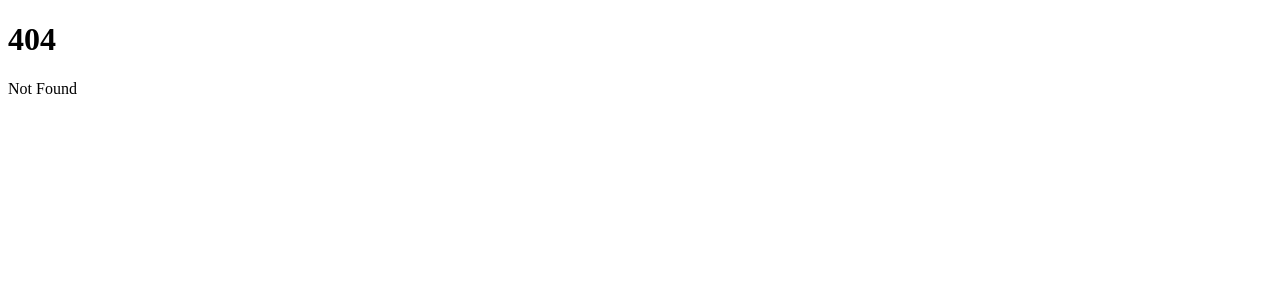
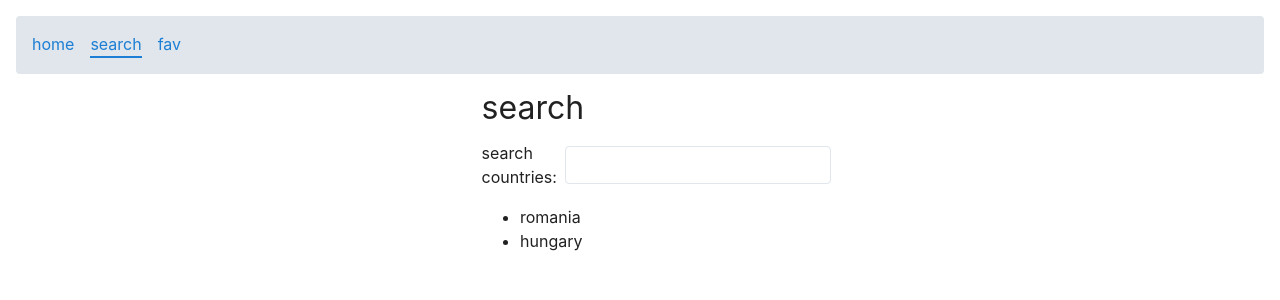
Before and after one commit to Hornflakes/sveltekit-poc, a SvelteKit app: page /search in a window 1280 px wide. Before the commit this address had no page. Shown: the top 300 px of the page. Built offline with nearby package versions, Linux system fonts and the light colour scheme.

Commit message:
feat: universal load function

```diff
--- a/src/app.html
+++ b/src/app.html
@@ -5,7 +5,255 @@
         <link rel="icon" href="%sveltekit.assets%/favicon.png" />
         <meta name="viewport" content="width=device-width" />
         %sveltekit.head%
+
+        <style>
+            body {
+                --bg-1: hsl(0, 0%, 100%);
+                --bg-2: hsl(206, 20%, 90%);
+                --bg-3: hsl(206, 20%, 80%);
+                --fg-1: hsl(0, 0%, 13%);
+                --fg-2: hsl(0, 0%, 20%);
+                --fg-2: hsl(0, 0%, 30%);
+                --link: hsl(208, 77%, 47%);
+                --link-hover: hsl(208, 77%, 55%);
+                --link-active: hsl(208, 77%, 40%);
+                --border-radius: 4px;
+                --font: -apple-system, BlinkMacSystemFont, 'Segoe UI', Roboto, Oxygen, Ubuntu,
+                    Cantarell, 'Open Sans', 'Helvetica Neue', sans-serif;
+                --font-mono: ui-monospace, 'Cascadia Code', 'Source Code Pro', Menlo, Consolas,
+                    'DejaVu Sans Mono', monospace;
+                background: var(--bg-1);
+                color: var(--fg-1);
+                font-family: var(--font);
+                line-height: 1.5;
+                margin: 1rem;
+                height: calc(100vh - 2rem);
+            }
+
+            h1,
+            h2,
+            h3,
+            h4,
+            h5,
+            h6 {
+                font-weight: normal;
+                font-variant-numeric: tabular-nums;
+                line-height: 1.1;
+            }
+
+            :is(h1, h2, h3, h4, h5, h6, p) {
+                margin: 1rem 0.1rem;
+            }
+
+            label {
+                margin: 0.5rem 0.1rem;
+            }
+
+            :is(h1, h2, h3, h4, h5, h6, p, label):first-child {
+                margin-top: 0;
+            }
+
+            :is(h1, h2, h3, h4, h5, h6, p, label):last-child {
+                margin-bottom: 0;
+            }
+
+            a {
+                color: var(--link);
+            }
+
+            a:hover {
+                color: var(--link-hover);
+            }
+
+            a:active {
+                color: var(--link-active);
+            }
+
+            label {
+                display: flex;
+                gap: 0.5rem;
+                align-items: center;
+            }
+
+            label input {
+                margin: 0;
+            }
+
+            button,
+            input,
+            select {
+                font-family: inherit;
+                font-size: inherit;
+            }
+
+            button {
+                background: var(--link);
+                color: var(--bg-1);
+                padding: 0.5rem 1rem;
+                border: none;
+                border-radius: var(--border-radius);
+            }
+
+            button:hover {
+                background: var(--link-hover);
+            }
+
+            button:active {
+                background: var(--link-active);
+            }
+
+            :is(button, button:hover, button:active):disabled {
+                background: var(--link);
+                filter: grayscale(1);
+                opacity: 0.4;
+            }
+
+            input,
+            textarea,
+            select {
+                padding: 0.5rem;
+                border: 1px solid var(--bg-2);
+                border-radius: var(--border-radius);
+                box-sizing: border-box;
+            }
+
+            input,
+            textarea {
+                background: var(--bg-1);
+            }
+
+            select:not([multiple]) {
+                background: var(--bg-2);
+            }
+
+            textarea {
+                font-family: var(--font-mono);
+                font-size: 0.9rem;
+            }
+
+            form {
+                display: flex;
+                flex-direction: column;
+                gap: 1rem;
+                align-items: baseline;
+            }
+
+            ul:has(li):has(form) {
+                list-style: none;
+                padding: 0;
+            }
+
+            li form {
+                flex-direction: row;
+                gap: 0.5rem;
+                margin: 0.5rem 0;
+            }
+
+            nav {
+                position: relative;
+                display: flex;
+                gap: 1em;
+                padding: 1em;
+                background: var(--bg-2);
+                z-index: 2;
+                margin: 0 0 1em 0;
+                border-radius: var(--border-radius);
+            }
+
+            nav a {
+                text-decoration: none;
+            }
+
+            nav a[aria-current='true'] {
+                border-bottom: 2px solid;
+            }
+
+            ul:has(form) {
+                list-style: none;
+                padding: 0;
+            }
+
+            progress {
+                margin: 0.5rem 0;
+            }
+
+            progress:first-child {
+                margin-top: 0;
+            }
+
+            progress:lsat-child {
+                margin-bottom: 0;
+            }
+
+            .error {
+                color: red;
+            }
+
+            code {
+                background: var(--bg-2);
+                font-family: var(--font-mono);
+                font-size: 0.9em;
+                padding: 0.15rem 0.3rem;
+                border-radius: var(--border-radius);
+            }
+
+            ul.todos {
+                padding: 0;
+            }
+
+            ul.todos li:not(:has(> form)),
+            ul.todos li form {
+                position: relative;
+                display: flex;
+                align-items: center;
+                padding: 0.5em 0.5em 0.5em 1em;
+                margin: 0 0 0.5em 0;
+                gap: 0.5em;
+                border-radius: 5px;
+                user-select: none;
+                background: var(--bg-1);
+                filter: drop-shadow(2px 3px 6px rgba(0, 0, 0, 0.1));
+                transition: filter 0.2s, opacity 0.2s;
+            }
+
+            ul.todos .done {
+                filter: none;
+                opacity: 0.4;
+            }
+
+            ul.todos button {
+                border: none;
+                background-color: transparent;
+                background-repeat: no-repeat;
+                background-position: 50% 50%;
+                background-size: 1rem 1rem;
+                cursor: pointer;
+                width: 3em;
+                height: 3em;
+                margin: -0.5em -0.5em -0.5em 0;
+                aspect-ratio: 1;
+                opacity: 0.5;
+                transition: opacity 0.2s;
+            }
+
+            ul.todos button:hover {
+                opacity: 1;
+            }
+
+            body.dark {
+                --bg-1: hsl(0, 0%, 18%);
+                --bg-2: hsl(0, 0%, 30%);
+                --bg-3: hsl(0, 0%, 40%);
+                --fg-1: hsl(0, 0%, 90%);
+                --fg-2: hsl(0, 0%, 70%);
+                --fg-3: hsl(0, 0%, 60%);
+                --link: hsl(206, 96%, 72%);
+                --link-hover: hsl(206, 96%, 78%);
+                --link-active: hsl(206, 96%, 64%);
+            }
+        </style>
     </head>
+
     <body data-sveltekit-preload-data="hover">
         <div style="display: contents">%sveltekit.body%</div>
     </body>
--- /dev/null
+++ b/src/routes/+layout.svelte
@@ -0,0 +1,11 @@
+<script>
+    import { page } from '$app/stores';
+</script>
+
+<nav>
+    <a href="/" aria-current={$page.url.pathname === '/'}>home</a>
+    <a href="/search" aria-current={$page.url.pathname === '/search'}>search</a>
+    <a href="/fav" aria-current={$page.url.pathname === '/fav'}>fav</a>
+</nav>
+
+<slot />
--- /dev/null
+++ b/src/routes/fav/+page.svelte
@@ -0,0 +1 @@
+<p>you'll see your favorite stuff here! :)</p>
--- /dev/null
+++ b/src/routes/search/+page.svelte
@@ -0,0 +1,39 @@
+<script lang="ts">
+    import type { PageData } from './$types';
+
+    export let data: PageData;
+</script>
+
+<div class="centered">
+    <h1>search</h1>
+
+    <form method="GET">
+        <label>
+            search countries:
+            <input name="countryName" autocomplete="country-name" />
+        </label>
+    </form>
+
+    <ul class="countries">
+        {#each data.countries as country}
+            <li>
+                {country.name}
+            </li>
+        {/each}
+    </ul>
+</div>
+
+<style>
+    .centered {
+        max-width: 20em;
+        margin: 0 auto;
+    }
+
+    label {
+        width: 100%;
+    }
+
+    input {
+        flex: 1;
+    }
+</style>
--- /dev/null
+++ b/src/routes/search/+page.ts
@@ -0,0 +1,8 @@
+import type { PageLoad } from './$types';
+
+export const load: PageLoad = async ({ fetch }) => {
+    const response = await fetch('');
+    const countries = await response.json();
+
+    return { countries };
+};
--- /dev/null
+++ b/src/routes/search/+server.ts
@@ -0,0 +1,13 @@
+import type { RequestHandler } from './$types';
+import { json } from '@sveltejs/kit';
+
+export const GET: RequestHandler = async () => {
+    return json([
+        {
+            name: 'romania',
+        },
+        {
+            name: 'hungary',
+        },
+    ]);
+};
```
Lines whose indentation alone changed are shown as unchanged.
